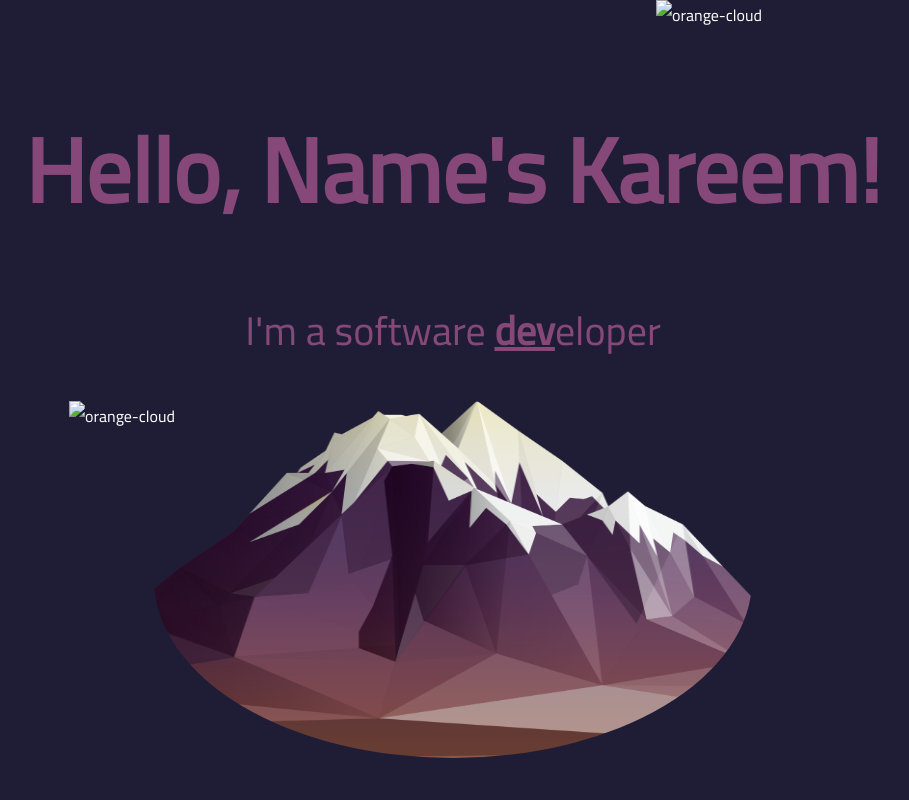
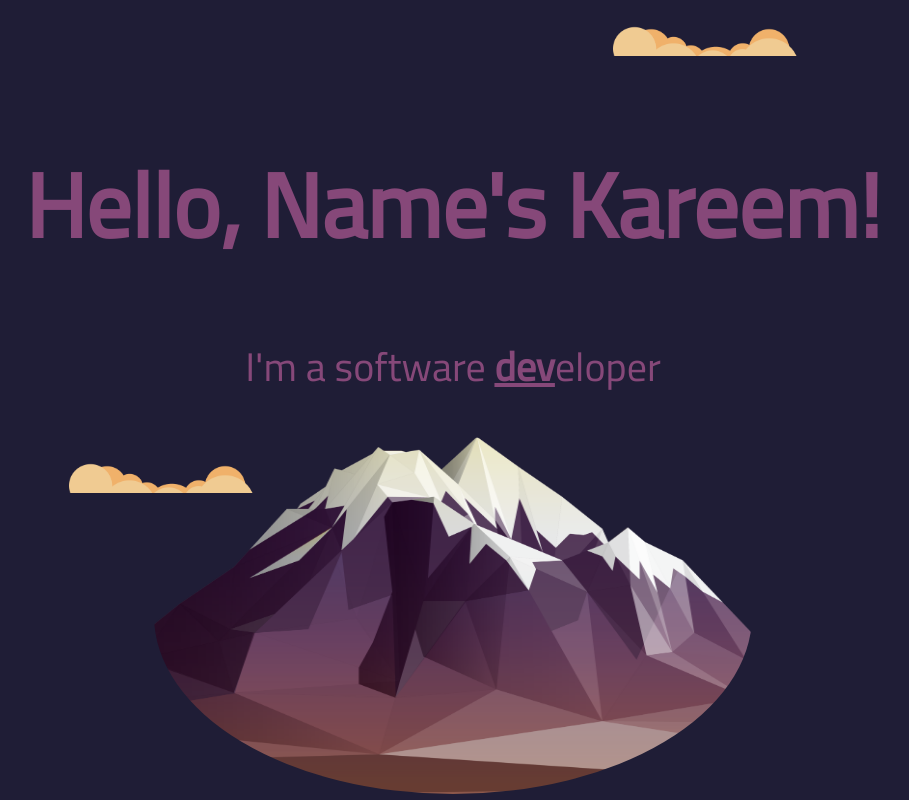
Before and after one commit to ImaginABoo/testCV, a plain HTML site: page index.html in a window 1280 px wide. Shown: the top 800 px of the page, without its empty margins (187-1096 px from the left). Drawn offline with Linux system fonts and the light colour scheme.

Commit message:
Fixing Clouds not appearing issue.

```diff
--- a/index.html
+++ b/index.html
@@ -11,10 +11,10 @@
 </head>
 <body>
     <div class="topContainer">
-        <img class="scale-img topCloud" src="CSS - My Site Images\cloud.png" alt="orange-cloud">
+        <img class="scale-img topCloud" src="cloud.png" alt="orange-cloud">
         <h1>Hello, Name's Kareem!</h1>
         <h2>I'm a software <strong>dev</strong>eloper</h2>
-        <img class="scale-img botCloud" src="CSS - My Site Images\cloud.png" alt="orange-cloud">
+        <img class="scale-img botCloud" src="cloud.png" alt="orange-cloud">
         <img  class="mountain" src="purp3.png" alt="mountain-fuji">
     </div>
 
```
